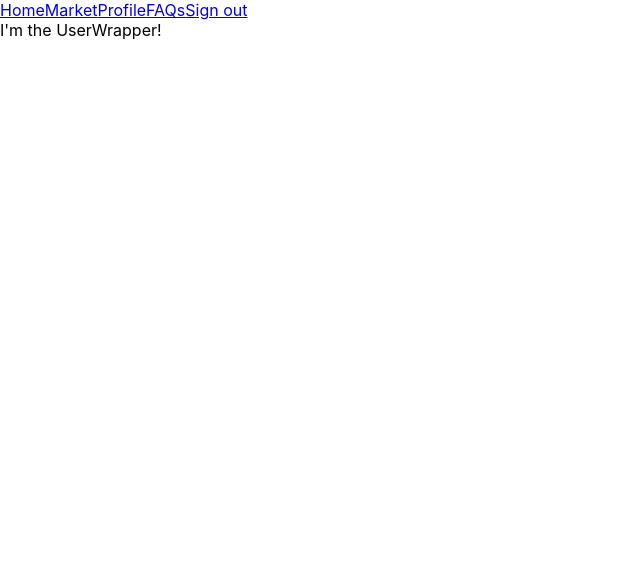
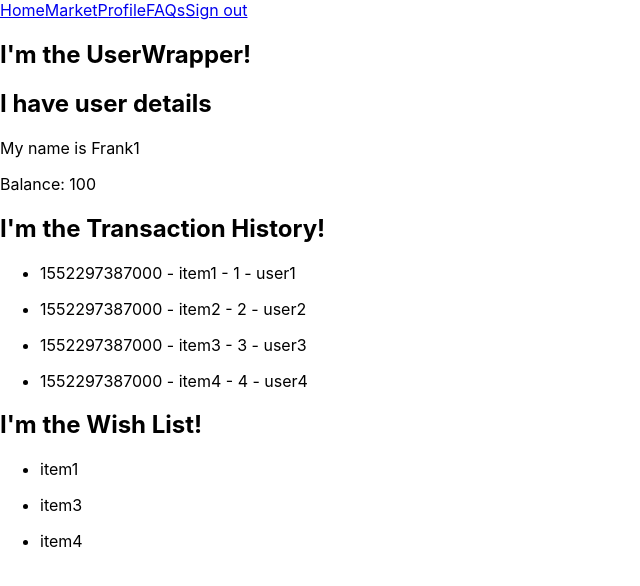
Before and after one commit to niftymarkets/client, a React (Create React App) app in the folder app/: page /user/123 in a window 1280 px wide. Shown: the top 586 px of the page, without its empty margins (0-640 px from the left). Built offline with nearby package versions, Linux system fonts and the light colour scheme.

Commit message:
Add components to user wrapper

```diff
--- a/app/src/components/user/UserWrapper.jsx
+++ b/app/src/components/user/UserWrapper.jsx
@@ -1,8 +1,76 @@
 import React, { Component } from 'react'
+import TransactionHistory from './TransactionHistory'
+import Wishlist from './WishList'
+import UserDetails from './UserDetails'
+
+const user = {
+  id: 'user1',
+  name: 'Frank1',
+  balance: 100,
+  wishList: ['item1', 'item3', 'item4'], // game_item.id
+  transactionHistory: [
+    { // each transaction should change game_item.owner
+      id: 'trans1',
+      itemId: 'item1',
+      price: 1,
+      date: Date.now(),
+      otherUser: 'user1',
+    },
+    {
+      id: 'trans2',
+      itemId: 'item2',
+      price: 2,
+      date: Date.now(),
+      otherUser: 'user2',
+    },
+    {
+      id: 'trans3',
+      itemId: 'item3',
+      price: 3,
+      date: Date.now(),
+      otherUser: 'user3',
+    },
+    {
+      id: 'trans4',
+      itemId: 'item4',
+      price: 4,
+      date: Date.now(),
+      otherUser: 'user4',
+    }
+  ],
+
+  /*
+  editingItem: false, // bool - changes on "EDIT" btn click
+  editItem: { // item the user will be editing
+    name: '',
+    description: '',
+    price: 1,
+    category: '',
+    imageURL: '',
+  },
+
+  addItem: { // new item to be added to DB
+    name: '',
+    description: '',
+    price: 1,
+    category: '',
+    imageURL: '',
+    owner: '', // user.name
+  },
+  */
+};
+
 
 class UserWrapper extends Component {
   render() {
-    return <div>I'm the UserWrapper!</div>
+    return (
+      <div>
+        <h2>I'm the UserWrapper!</h2>
+        <UserDetails name={user.name} balance={user.balance} />
+        <TransactionHistory transHist={user.transactionHistory} />
+        <Wishlist wishList={user.wishList} />
+      </div>
+    );
   }
 }
 
```
